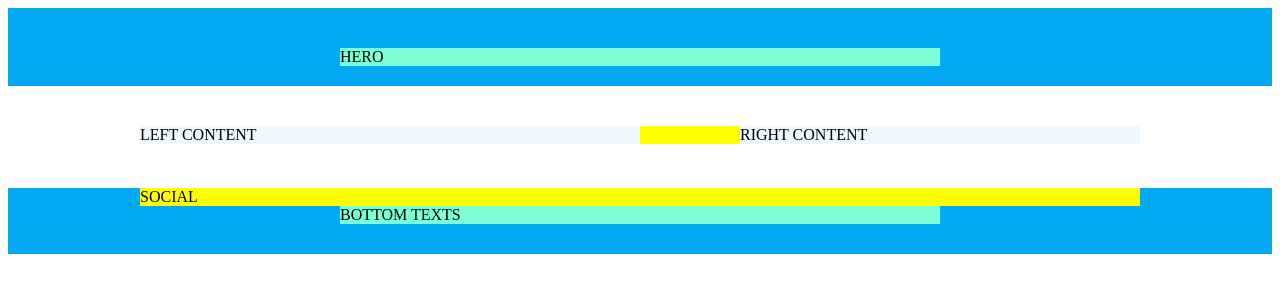
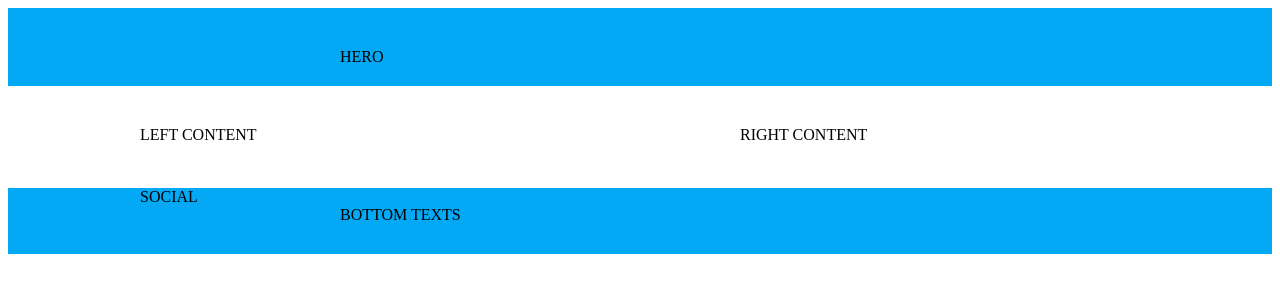
Before and after one commit to Gabrieleba/9-coming-soon, a plain HTML site: page index.html in a window 1280 px wide. Drawn offline with Linux system fonts and the light colour scheme.

Commit message:
Removed unnecessary background colors

```diff
--- a/css/layout.css
+++ b/css/layout.css
@@ -7,26 +7,20 @@
         display: inline-block ;
         width: 600px;
         margin-left: calc((100% - 600px)/2);
-        background-color: aquamarine;
         }
-
     .container > .row {
         display: inline-block;
         width: 1000px;
         margin-left: calc((100% - 1000px)/2);
-        background-color: yellow;
-        }
+    }
         .container > .row > .column {
             display: inline-block;
             float: left;
             }
             .container > .row > .column.left {
                 width: 50%;
-                background-color: aliceblue;
-
             }
             .container > .row > .column.right {
                 width: 40%;
                 margin-left: 10%;
-                background-color: aliceblue;
             }
```
